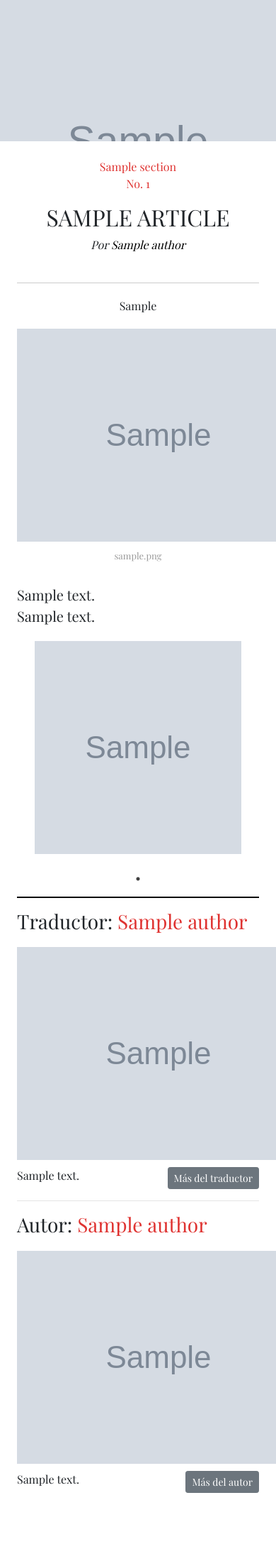
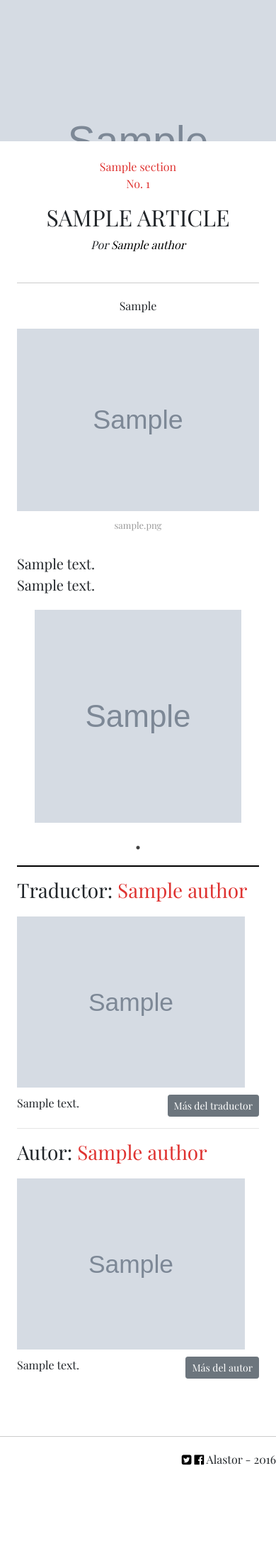
Before and after one commit to YaderV/alastor, a Django app: a page that uses alastor/templates/articles/detail.html in a window 390 px wide. Shown: the part 231-2413 px from the top of the page at 71% size. After the commit the page ends 2295 px from the top, so only its background shows below. Run offline with Django 3.2, Linux system fonts and the light colour scheme; tables that the repository leaves empty hold one stand-in row (values such as "Sample post"); grey boxes marked "Sample" are stand-in pictures; some libraries are stand-ins or nearby versions.

Commit message:
Fix responsive imgs

```diff
--- a/alastor/templates/articles/detail.html
+++ b/alastor/templates/articles/detail.html
@@ -38,7 +38,7 @@
       </section>
       <figure class="article-img">
         {% thumbnail article.image "700" as im %}
-          <img src="{{ im.url }}" class="img-responsive mx-auto d-block">
+          <img src="{{ im.url }}" class="img-fluid mx-auto d-block">
         {% endthumbnail %}
         {% if article.image_caption %}<figcaption class="text-center image-caption">{{ article.image_caption|safe }}</figcaption>{% endif %}
       </figure>
@@ -57,7 +57,7 @@
             {% for i in article.imagearticle_set.all %}
               <div>
                 {% thumbnail i.image "x600" as im %}
-                  <img src="{{ im.url }}" class="img-responsive" />
+                  <img src="{{ im.url }}" class="img-fluid" />
                 {% endthumbnail %}
               </div>
             {% endfor %}
@@ -71,7 +71,7 @@
           <h3>Traductor: <a class="author-name" href="{% url 'authors:detail' article.translator.id %}">{{ article.translator.name }}</a></h3>
           <figure class="pull-left">
             {% thumbnail article.translator.photo "100x100" crop="center" as im %}
-              <a href="#"><img src="{{ im.url }}" class="img-responsive img-circle"></a>
+              <a href="#"><img src="{{ im.url }}" class="img-fluid img-circle"></a>
             {% endthumbnail %}
           </figure>
           {{ article.translator.bio|safe|truncatewords_html:100 }}
@@ -82,7 +82,7 @@
         <h3>{% if article.translator %}Autor: {% endif %}<a class="author-name" href="{% url 'authors:detail' article.author.id %}">{{ article.author.name }}</a></h3>
         <figure class="pull-left">
           {% thumbnail article.author.photo "100x100" crop="center" as im %}
-            <a href="#"><img src="{{ im.url }}" class="img-responsive img-circle"></a>
+            <a href="#"><img src="{{ im.url }}" class="img-fluid img-circle"></a>
           {% endthumbnail %}
         </figure>
         {{ article.author.bio|safe|truncatewords_html:100 }}
--- a/alastor/templates/authors/detail.html
+++ b/alastor/templates/authors/detail.html
@@ -6,7 +6,7 @@
     <section class="author-section section mt-4">
       <header class="text-center">
       {% thumbnail author.photo "100x100" crop="center" as im %}
-        <img src="{{ im.url }}" class="img-responsive mx-auto d-block">
+        <img src="{{ im.url }}" class="img-fluid mx-auto d-block">
       {% endthumbnail %}
       <h2>{{ author.name }}</h2>
       </header>
--- a/alastor/templates/publications/detail.html
+++ b/alastor/templates/publications/detail.html
@@ -6,7 +6,7 @@
     <h2 class="mb-2 mt-4 text-center text-uppercase">{{ publication.name }}</h2>
     <p class="text-center mb-3">{{ publication.author }}</p>
     {% thumbnail publication.cover "250x350" crop="center" as im %}
-      <img src="{{ im.url }}" class="img-responsive mx-auto d-block">
+      <img src="{{ im.url }}" class="img-fluid mx-auto d-block">
     {% endthumbnail %}
     <p class="author-bio">{{ publication.description|safe }}</p>
     <p class="text-center"><a href="{{ publication.archivo.url }}" target="_blank" class="btn btn-sm btn-secondary"><i class="fa fa-download"></i>  Descargar</a></p>
```
